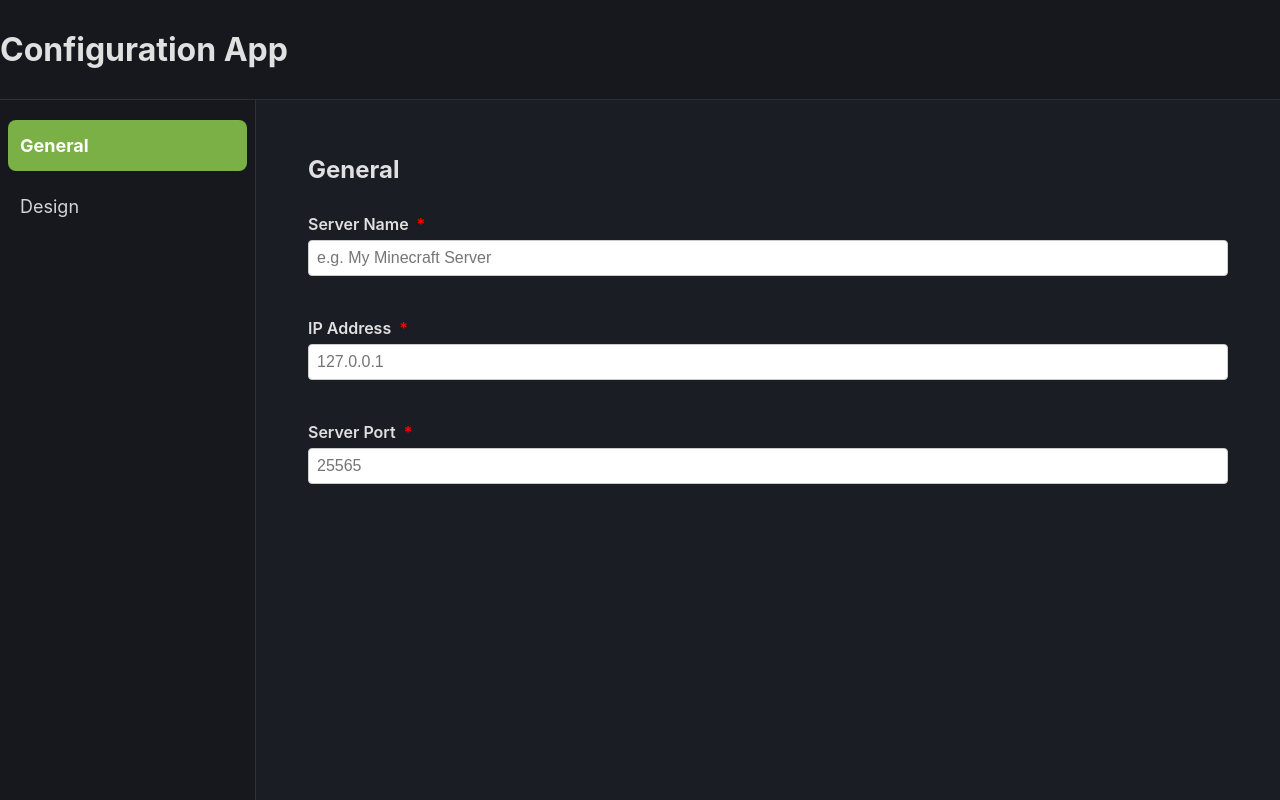
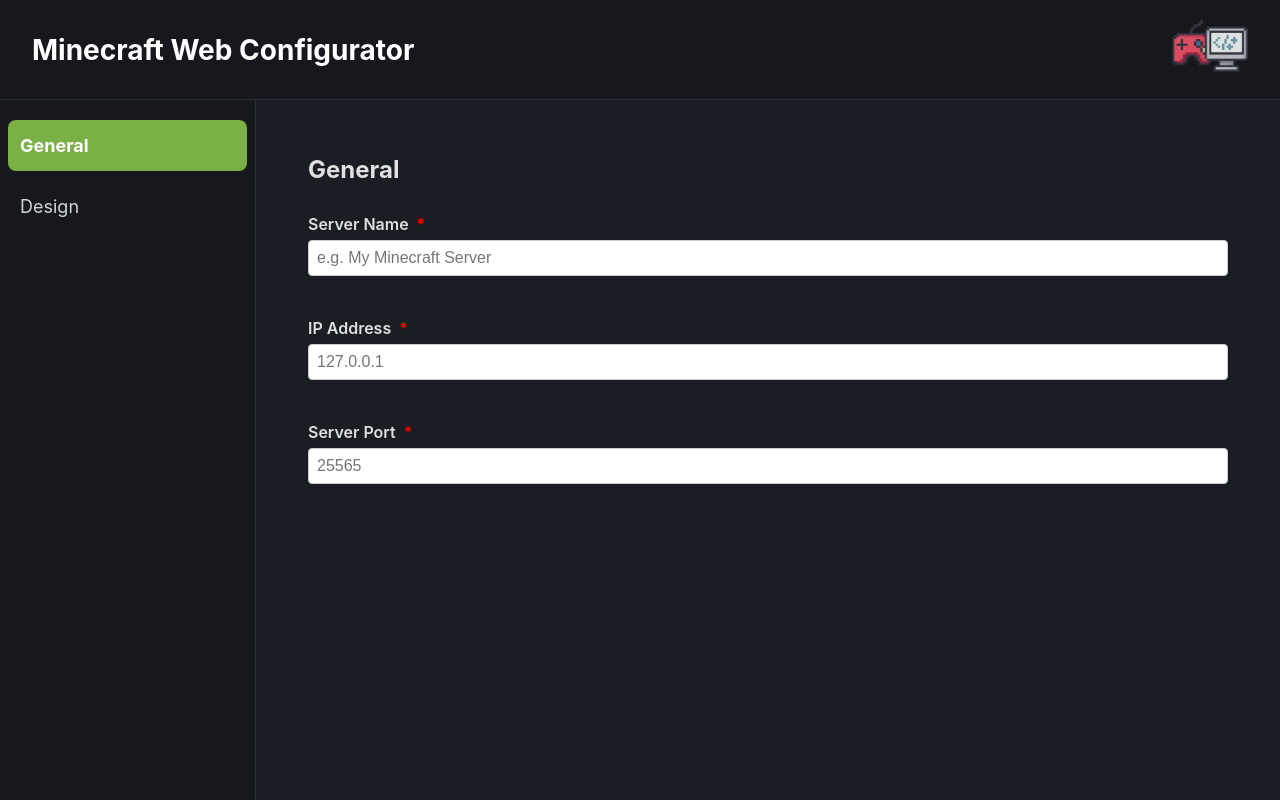
Before and after one commit to matejhozlar/mc-server-setup-ui, a React (Vite) app in the folder client/: page /general in a window 1280 px wide. Built offline with nearby package versions, Linux system fonts and the light colour scheme.

Commit message:
header tweaks

```diff
--- a/client/src/components/Header.tsx
+++ b/client/src/components/Header.tsx
@@ -1,7 +1,16 @@
+import logo from "../assets/logo/saunhardy-logo.png";
+
 const Header = () => {
   return (
     <header className="header">
-      <h1>Configuration App</h1>
+      <div className="header-left">
+        <h1 className="header-title">Minecraft Web Configurator</h1>
+      </div>
+      <div className="header-right">
+        <a href="https://github.com/matejhozlar/mc-server-setup-ui">
+          <img src={logo} alt="App Logo" className="header-logo" />
+        </a>
+      </div>
     </header>
   );
 };
--- a/client/src/index.css
+++ b/client/src/index.css
@@ -123,6 +123,25 @@
   z-index: 1000;
   display: flex;
   align-items: center;
+  justify-content: space-between;
+  padding: 0 2rem;
+  box-sizing: border-box;
+}
+
+.header-title {
+  font-size: 1.75rem;
+  font-weight: bold;
+  color: var(--text-color, #fff);
+}
+
+.header-logo {
+  height: 64px;
+  width: auto;
+  object-fit: contain;
+}
+
+.header-logo:hover {
+  transform: scale(125%);
 }
 
 /* Sidebar */
--- a/client/src/pages/DesignConfigPage.tsx
+++ /dev/null
@@ -1,5 +0,0 @@
-function DesignConfigPage() {
-  return <div>DesignConfigPage</div>;
-}
-
-export default DesignConfigPage;
```
Also changed, not shown: client/src/assets/logo/saunhardy-logo.png (added).
